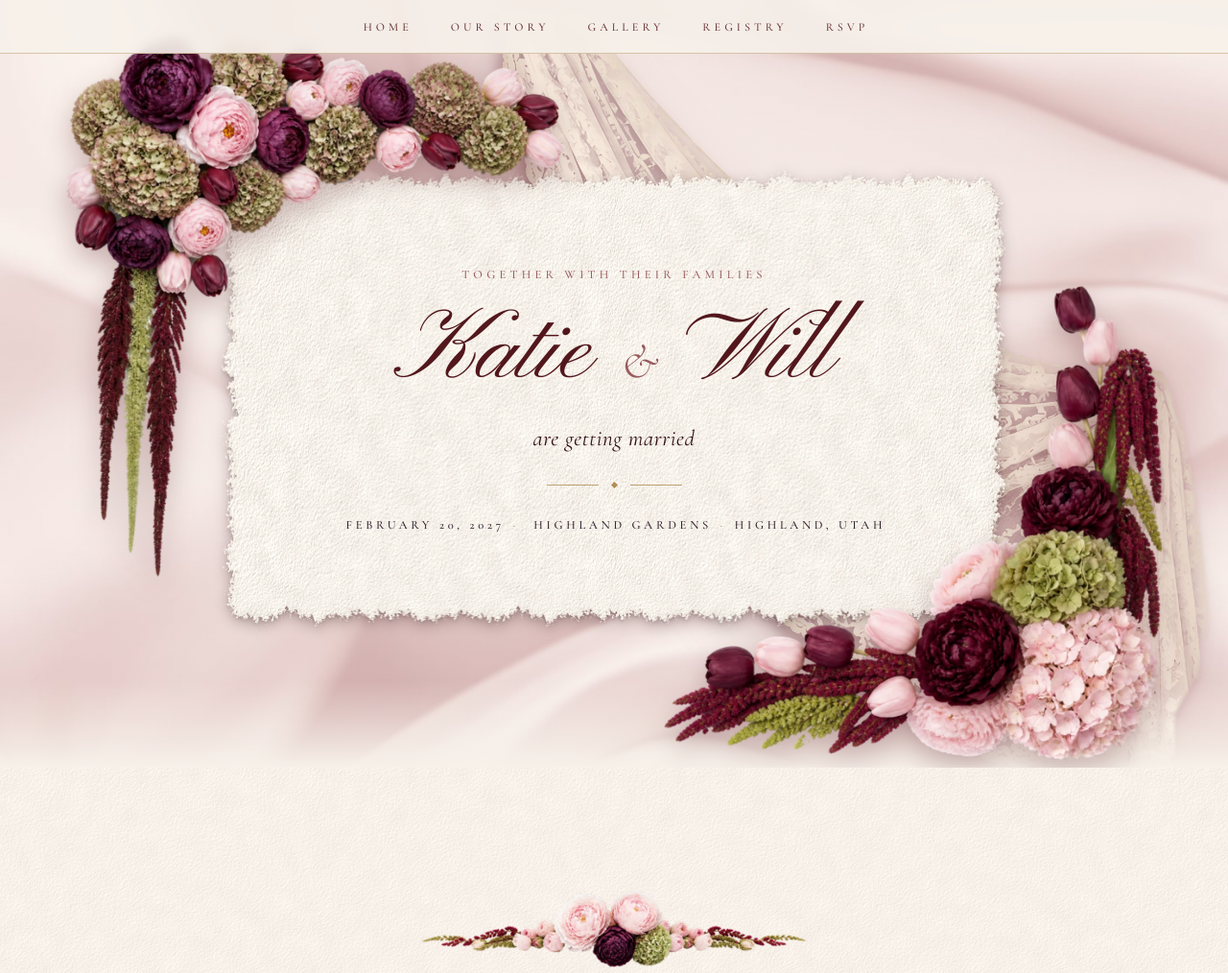
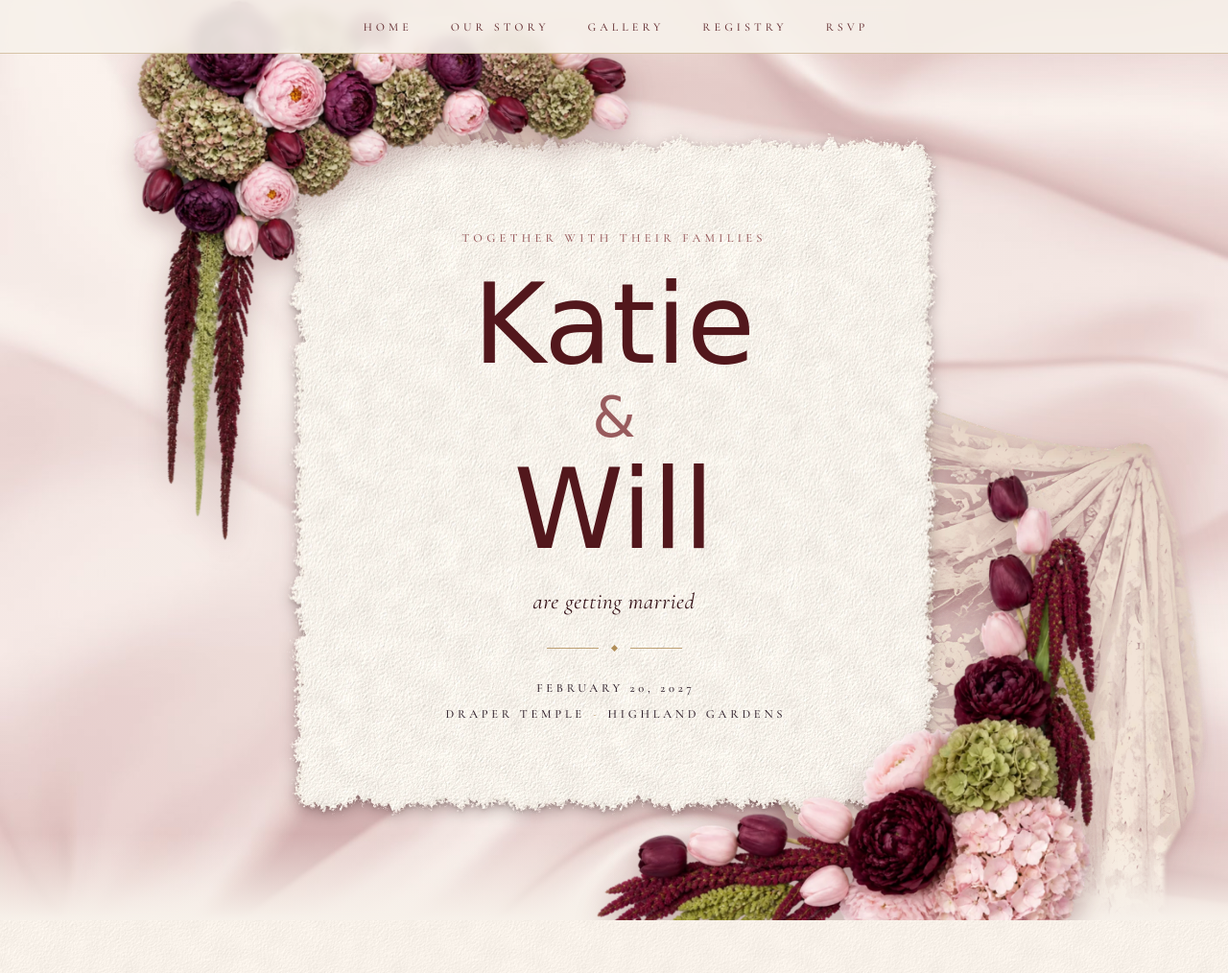
Before and after one commit to gracefarns/katieswedding, a plain HTML site: page index.html in a window 1280 px wide. Shown: the top 1014 px of the page at 96% size. Drawn offline with nearby package versions, Linux system fonts and the light colour scheme; a web font is replaced by a local one.

Commit message:
Venues, wine footer and save-the-date script
Hero and footer now read Draper Temple then Highland Gardens; the footer
moves to the pinker, purpler burgundy sampled from the save-the-date; the
script font changes to WindSong with the names stacked as on that card.

Co-Authored-By: Claude Fable 5.2 <noreply@anthropic.com>
Claude-Session: https://claude.ai/code/session_01P6bUrAQ4XoHwQfKsZ6uaZi

```diff
--- a/config.js
+++ b/config.js
@@ -36,8 +36,8 @@ window.WEDDING_CONFIG = {
     secondFull: 'Will Hartman'
   },
   venue: {
-    name: 'Highland Gardens',
-    city: 'Highland, Utah'
+    ceremony:  'Draper Temple',      // shown first
+    reception: 'Highland Gardens'    // shown second
   },
 
   /* ---- Registry -----------------------------------------------------------
@@ -58,6 +58,7 @@ window.WEDDING_CONFIG = {
     ivory:       '#F7F1EA',   // Ivory paper and lace
     ink:         '#2E1F2A',   // Blackberry Ink – small details only
     green:       '#8C9A6E',   // Amaranth green – a single leaf-coloured touch
+    wine:        '#56192B',   // Wine – the footer: a pinker, purpler burgundy (from the save-the-date)
     gold:        '#B08D57',   // Antique gold – thin rules, small ornaments
     textOnLight: '#361319',
     textOnDark:  '#F3E9E2'
@@ -68,8 +69,8 @@ window.WEDDING_CONFIG = {
      (fonts.google.com gives you the address).                               */
   fonts: {
     heading: "'Cormorant Garamond', 'Times New Roman', serif",
-    script:  "'Pinyon Script', 'Snell Roundhand', cursive",
+    script:  "'WindSong', 'Snell Roundhand', cursive",
     body:    "'EB Garamond', 'Cormorant Garamond', Georgia, serif",
-    googleFontsUrl: 'https://fonts.googleapis.com/css2?family=Cormorant+Garamond:ital,wght@0,300;0,400;0,500;1,300;1,400&family=EB+Garamond:ital,wght@0,400;0,500;1,400&family=Pinyon+Script&display=swap'
+    googleFontsUrl: 'https://fonts.googleapis.com/css2?family=Cormorant+Garamond:ital,wght@0,300;0,400;0,500;1,300;1,400&family=EB+Garamond:ital,wght@0,400;0,500;1,400&family=WindSong:wght@400;500&display=swap'
   }
 };
--- a/css/styles.css
+++ b/css/styles.css
@@ -76,14 +76,14 @@ html:not([data-rsvp="open"]) [data-rsvp-only] { display: none !important; }
   background: var(--petal) url("../images/textures/tulip-emboss-blush.jpg") center top / 640px auto;
 }
 
-/* the one deep note: burgundy paper with the embossed tulips, for the footer */
+/* the one deep note: wine-coloured paper with the embossed tulips, for the footer */
 .footer {
   color: var(--text-on-dark);
-  background: var(--cabernet) url("../images/textures/tulip-emboss-burgundy.jpg") center top / 640px auto;
+  background: var(--wine) url("../images/textures/tulip-emboss-burgundy.jpg") center top / 640px auto;
 }
 .footer::before {
   content: ""; position: absolute; inset: 0; z-index: -1;
-  background: linear-gradient(to bottom, rgba(36, 12, 14, .3), rgba(36, 12, 14, 0) 30%, rgba(36, 12, 14, 0) 70%, rgba(36, 12, 14, .35));
+  background: linear-gradient(to bottom, rgba(40, 10, 22, .28), rgba(40, 10, 22, 0) 30%, rgba(40, 10, 22, 0) 70%, rgba(40, 10, 22, .32));
 }
 
 /* Deckled handmade paper. One image, cut in nine: torn corners stay put,
@@ -135,9 +135,10 @@ html:not([data-rsvp="open"]) [data-rsvp-only] { display: none !important; }
 }
 
 .script-touch {
-  margin: 0 0 2px;
+  margin: 0 0 6px;
   font-family: var(--font-script);
-  font-size: 34px;
+  font-weight: 500;
+  font-size: 40px;
   line-height: 1.2;
   color: var(--rosewood);
 }
@@ -251,7 +252,7 @@ html:not([data-rsvp="open"]) [data-rsvp-only] { display: none !important; }
   background: linear-gradient(to bottom, rgba(247, 241, 234, 0), var(--ivory));
   pointer-events: none;
 }
-.hero__stage { position: relative; z-index: 2; width: min(100%, 800px); }
+.hero__stage { position: relative; z-index: 2; width: min(100%, 660px); }
 .hero__card  { text-align: center; padding: 50px 22px 44px; z-index: 1; }
 
 /* flowers wrap two opposite corners of the card and trail along its edges */
@@ -259,18 +260,16 @@ html:not([data-rsvp="open"]) [data-rsvp-only] { display: none !important; }
 .hero__floral--top    { width: 520px; left: -172px; top: -150px; }
 .hero__floral--bottom { width: 520px; right: -172px; bottom: -150px; }
 
-.hero__names {
-  margin: 16px 0 10px;
+.hero__names {                              /* stacked, as on the save-the-date */
+  margin: 22px 0 18px;
   font-family: var(--font-script);
-  font-weight: 400;
-  font-size: clamp(60px, 8vw, 104px);
-  line-height: 1.12;
+  font-weight: 500;
+  font-size: clamp(64px, 9.5vw, 116px);
+  line-height: 1;
   color: var(--cabernet);
 }
-.hero__amp {                                /* a serif italic ampersand sits more quietly than the script one */
-  font-family: var(--font-heading); font-style: italic; font-weight: 300;
-  font-size: .5em; margin: 0 .12em; color: var(--rosewood);
-}
+.hero__names span { display: block; }
+.hero__names .hero__amp { font-size: .5em; line-height: 1.25; margin: .06em 0 .02em; color: var(--rosewood); }
 
 .hero__status {
   margin: 0;
@@ -294,6 +293,8 @@ html:not([data-rsvp="open"]) [data-rsvp-only] { display: none !important; }
 }
 .hero__dateline i { font-style: normal; margin: 0 .7em; color: var(--gold); }
 .hero__dateline span { white-space: nowrap; }
+.hero__date, .hero__venue { display: block; }          /* date on one line, the two places on the next */
+.hero__date i { display: none; }
 
 /* ---------- 5. Our Story -------------------------------------------------- */
 .timeline { position: relative; }
@@ -451,17 +452,13 @@ html:not([data-rsvp="open"]) [data-rsvp-only] { display: none !important; }
 .footer__date span { white-space: nowrap; }
 .footer__thanks {
   margin: 0;
-  font-family: var(--font-script); font-size: 38px; line-height: 1.3;
+  font-family: var(--font-script); font-weight: 500; font-size: 40px; line-height: 1.35;
   color: var(--petal);
 }
 
 /* ---------- 10. Small screens ---------------------------------------------- */
 @media (max-width: 1040px) {
   .hero__stage { width: min(100%, 560px); }
-  .hero__names span { display: block; }
-  .hero__names .hero__amp { margin: -.1em 0 -.05em; line-height: 1; }
-  .hero__date, .hero__venue { display: block; }        /* date on one line, place on the next */
-  .hero__date i { display: none; }
   .hero__floral--top    { width: 400px; left: -128px; top: -114px; }
   .hero__floral--bottom { width: 400px; right: -128px; bottom: -114px; }
 }
@@ -520,7 +517,7 @@ html:not([data-rsvp="open"]) [data-rsvp-only] { display: none !important; }
   .footer__names span, .footer__date span { display: block; }
   .footer__date i { display: none; }
   .footer__names .footer__amp { margin: 2px 0; }
-  .footer__thanks { font-size: 31px; }
+  .footer__thanks { font-size: 30px; }
   .footer__seal { width: 140px; }
 }
 
--- a/index.html
+++ b/index.html
@@ -4,7 +4,7 @@
   <meta charset="utf-8">
   <meta name="viewport" content="width=device-width, initial-scale=1">
   <title>Katie Farnsworth &amp; Will Hartman · February 20, 2027</title>
-  <meta name="description" content="Katie Farnsworth and Will Hartman · February 20, 2027 · Highland Gardens, Highland, Utah.">
+  <meta name="description" content="Katie Farnsworth and Will Hartman · February 20, 2027 · Draper Temple · Highland Gardens.">
   <meta name="theme-color" content="#F7F1EA">
   <link rel="icon" type="image/png" href="images/seal/favicon.png">
 
@@ -53,7 +53,7 @@
 
         <p class="hero__dateline">
           <span class="hero__date" data-phase-only="before"><span data-fill="dateLong">February 20, 2027</span><i aria-hidden="true">·</i></span>
-          <span class="hero__venue"><span class="hero__place" data-fill="venueName">Highland Gardens</span><i aria-hidden="true">·</i><span class="hero__place" data-fill="venueCity">Highland, Utah</span></span>
+          <span class="hero__venue"><span class="hero__place" data-fill="venueCeremony">Draper Temple</span><i aria-hidden="true">·</i><span class="hero__place" data-fill="venueReception">Highland Gardens</span></span>
         </p>
       </div>
     </div>
@@ -117,8 +117,8 @@
             <div class="timeline__text">
               <p class="label label--ink" data-fill="dateLong">February 20, 2027</p>
               <h3 class="subheading">The Wedding Day</h3>
-              <p data-phase-only="before">We will be married at Highland Gardens in Highland, Utah, surrounded by the people we love most.</p>
-              <p data-phase-only="after">We were married at Highland Gardens in Highland, Utah, surrounded by the people we love most. It was everything we had hoped for.</p>
+              <p data-phase-only="before">We will be married in the Draper Temple and celebrate afterward at Highland Gardens, surrounded by the people we love most.</p>
+              <p data-phase-only="after">We were married in the Draper Temple and celebrated afterward at Highland Gardens, surrounded by the people we love most. It was everything we had hoped for.</p>
             </div>
           </li>
         </ol>
@@ -201,7 +201,7 @@
     <div class="wrap">
       <img class="footer__seal" src="images/seal/wax-seal-kw.webp" alt="K &amp; W monogram wax seal" width="560" height="560" loading="lazy">
       <p class="footer__names"><span data-fill="firstFull">Katie Farnsworth</span> <span class="footer__amp">&amp;</span> <span data-fill="secondFull">Will Hartman</span></p>
-      <p class="label footer__date"><span data-fill="dateLong">February 20, 2027</span><i aria-hidden="true">·</i><span data-fill="venueCity">Highland, Utah</span></p>
+      <p class="label footer__date"><span data-fill="dateLong">February 20, 2027</span><i aria-hidden="true">·</i><span data-fill="venueCeremony">Draper Temple</span><i aria-hidden="true">·</i><span data-fill="venueReception">Highland Gardens</span></p>
       <p class="footer__thanks" data-phase-only="before">We cannot wait to celebrate with you</p>
       <p class="footer__thanks" data-phase-only="after">Thank you for sharing in our joy</p>
     </div>
--- a/js/boot.js
+++ b/js/boot.js
@@ -12,7 +12,7 @@
   var c = cfg.colors || {};
   var vars = {
     '--cabernet': c.cabernet, '--black-cherry': c.blackCherry, '--rosewood': c.rosewood,
-    '--petal': c.petal, '--ivory': c.ivory, '--ink': c.ink, '--green': c.green, '--gold': c.gold,
+    '--petal': c.petal, '--ivory': c.ivory, '--ink': c.ink, '--green': c.green, '--gold': c.gold, '--wine': c.wine,
     '--text-on-light': c.textOnLight, '--text-on-dark': c.textOnDark,
     '--font-heading': (cfg.fonts || {}).heading,
     '--font-script': (cfg.fonts || {}).script,
--- a/js/main.js
+++ b/js/main.js
@@ -31,7 +31,7 @@
     first: couple.first, second: couple.second,
     firstFull: couple.firstFull, secondFull: couple.secondFull,
     dateLong: longDate(cfg.WEDDING_DATE),
-    venueName: venue.name, venueCity: venue.city
+    venueCeremony: venue.ceremony, venueReception: venue.reception
   };
   $$('[data-fill]').forEach(function (el) {
     var value = text[el.getAttribute('data-fill')];
```
Also changed, not shown: images/textures/tulip-emboss-burgundy.jpg.
